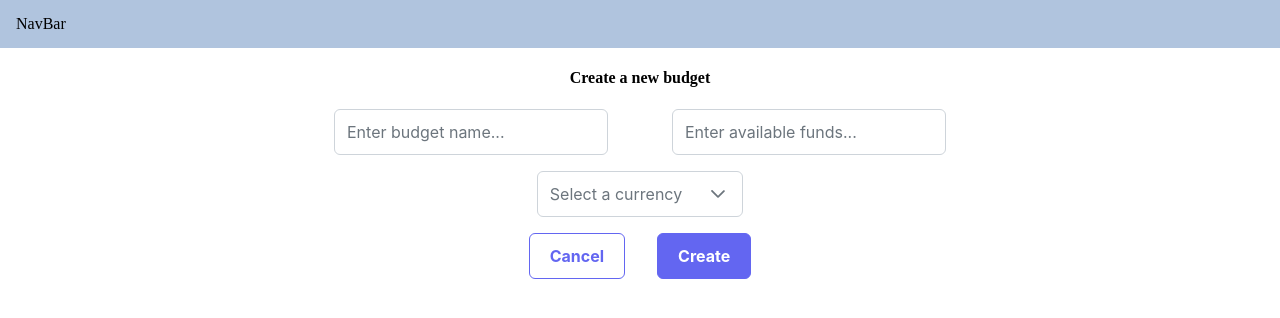
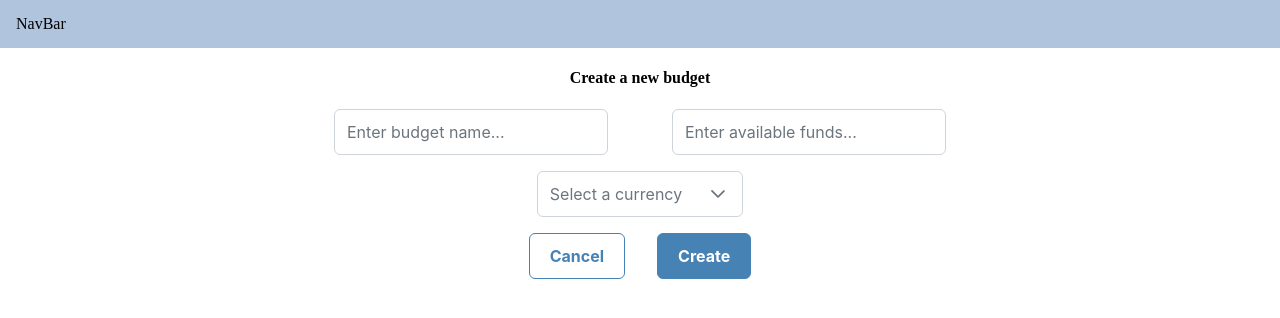
Before and after one commit to LenkoIvanov/dot-net-budget-manager, a Next.js app: page / in a window 1280 px wide. Shown: the top 318 px of the page. Built offline with nearby package versions, Linux system fonts and the light colour scheme.

Commit message:
feat: style the primereact buttons

```diff
--- a/src/pages/single_budget_page/SingleBudgetPage.tsx
+++ b/src/pages/single_budget_page/SingleBudgetPage.tsx
@@ -5,6 +5,7 @@ import { Button } from "primereact/button";
 import { useState } from "react";
 import styles from "./SingleBudgetPage.module.css";
 import { ISingleBudgetPageProps } from "./ISingleBudgetPageProps";
+import btnStyles from "../../shared_styles/ButtonStyles.module.css";
 
 export const SingleBudgetPage = (props: ISingleBudgetPageProps) => {
   const [isCreating, setIsCreating] = useState<Boolean>(false);
@@ -29,6 +30,7 @@ export const SingleBudgetPage = (props: ISingleBudgetPageProps) => {
           label="Create new item"
           onClick={() => setIsCreating(true)}
           style={{ marginBottom: "1rem" }}
+          className={btnStyles.btnPrimary}
         />
       )}
       <div className={styles.itemContainer}>
@@ -42,6 +44,7 @@ export const SingleBudgetPage = (props: ISingleBudgetPageProps) => {
         label={"To budgets menu"}
         onClick={() => toggleBudgetMenu(true)}
         style={{ marginTop: "2rem" }}
+        className={btnStyles.btnPrimary}
       />
     </div>
   );
--- a/src/shared_components/new_budget_form/NewBudgetForm.tsx
+++ b/src/shared_components/new_budget_form/NewBudgetForm.tsx
@@ -1,4 +1,3 @@
-import { Currency } from "@/types/Currency";
 import { InputNumber } from "primereact/inputnumber";
 import { InputText } from "primereact/inputtext";
 import { Dropdown } from "primereact/dropdown";
@@ -6,6 +5,7 @@ import { useState } from "react";
 import { Button } from "primereact/button";
 import styles from "./NewBudgetForm.module.css";
 import { INewBudgetFormProps } from "./INewBudgetFormProps";
+import btnStyles from "../../shared_styles/ButtonStyles.module.css";
 
 export const NewBudgetForm = (props: INewBudgetFormProps) => {
   const [nameValue, setNameValue] = useState<string>("");
@@ -51,12 +51,14 @@ export const NewBudgetForm = (props: INewBudgetFormProps) => {
           outlined
           onClick={btnPlaceholder}
           style={{ marginRight: "2rem" }}
+          className={btnStyles.btnSecondary}
         />
         <Button
           label="Create"
           onClick={() => {
             btnPlaceholder(), toggleBudgetMenu(false);
           }}
+          className={btnStyles.btnPrimary}
         />
       </div>
     </div>
--- a/src/shared_components/new_item_form/NewItemForm.tsx
+++ b/src/shared_components/new_item_form/NewItemForm.tsx
@@ -4,6 +4,7 @@ import { InputNumber } from "primereact/inputnumber";
 import { Button } from "primereact/button";
 import styles from "./NewItemForm.module.css";
 import { INewItemFormProps } from "./INewItemFormProps";
+import btnStyles from "../../shared_styles/ButtonStyles.module.css";
 
 export const NewItemForm = (props: INewItemFormProps) => {
   const { closeForm } = props;
@@ -39,8 +40,13 @@ export const NewItemForm = (props: INewItemFormProps) => {
           outlined
           onClick={onBtnClickPlaceholder}
           style={{ marginRight: "2rem" }}
+          className={btnStyles.btnSecondary}
         />
-        <Button label="Create" onClick={onBtnClickPlaceholder} />
+        <Button
+          label="Create"
+          onClick={onBtnClickPlaceholder}
+          className={btnStyles.btnPrimary}
+        />
       </div>
     </div>
   );
--- /dev/null
+++ b/src/shared_styles/ButtonStyles.module.css
@@ -0,0 +1,17 @@
+.btnPrimary {
+  background: steelblue;
+  border: 1px solid steelblue;
+}
+
+.btnPrimary:hover {
+  background: steelblue !important;
+  border-color: steelblue !important;
+}
+
+.btnSecondary {
+  color: steelblue !important;
+}
+
+.btnSecondary:hover {
+  color: steelblue !important;
+}
```
